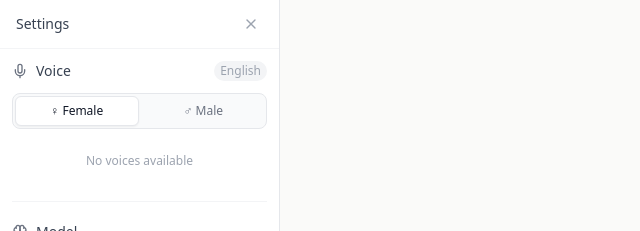
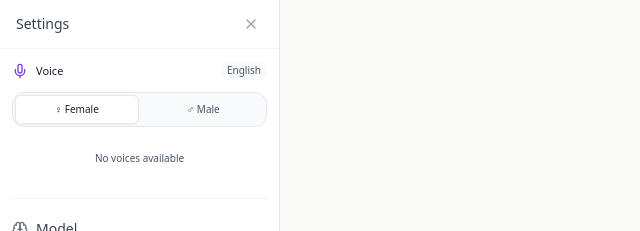
Before and after one commit to weisenchen/digital-human-adk, a Next.js app in the folder frontend/: page /components/SettingsSidebar/SettingsSidebar.component in a window 1280 px wide. Shown: the top 231 px of the page, without its empty margins (0-640 px from the left). Built offline with nearby package versions, Linux system fonts and the light colour scheme.

Commit message:
Unify Voice selector styling with Model (purple theme)

```diff
--- a/frontend/src/pages/components/CharacterSelector/CharacterSelector.component.tsx
+++ b/frontend/src/pages/components/CharacterSelector/CharacterSelector.component.tsx
@@ -37,31 +37,31 @@ const CharacterSelector: React.FC = () => {
     <div className="space-y-3">
       {/* Header */}
       <div className="flex items-center gap-2">
-        <Mic className="w-4 h-4 text-gray-500" />
-        <span className="text-sm font-medium text-gray-700">Voice</span>
-        <span className="text-xs text-gray-400 bg-gray-100 px-1.5 py-0.5 rounded-full ml-auto">
+        <Mic className="w-4 h-4 text-[var(--md-tertiary)]" />
+        <span className="text-label-sm text-[var(--md-on-surface)]">Voice</span>
+        <span className="text-[10px] text-[var(--md-on-surface-variant)] bg-[var(--md-surface-variant)] px-1.5 py-0.5 rounded-full ml-auto">
           English
         </span>
       </div>
 
       {/* Gender Toggle */}
-      <div className="flex gap-1 bg-gray-50 rounded-lg p-0.5 border border-gray-200">
+      <div className="flex gap-1 bg-[var(--md-surface-variant)] rounded-[var(--shape-md)] p-0.5 border border-[var(--md-outline)]">
         <button
           onClick={() => handleGenderChange('female')}
-          className={`flex-1 flex items-center justify-center gap-1.5 py-1.5 px-3 rounded-md text-xs font-medium transition-all ${
+          className={`flex-1 flex items-center justify-center gap-1.5 py-1.5 px-3 rounded-md text-[10px] font-medium transition-all ${
             selectedGender === 'female'
-              ? 'bg-white text-gray-900 shadow-sm border border-gray-200'
-              : 'text-gray-500 hover:text-gray-700'
+              ? 'bg-white text-[var(--md-on-surface)] shadow-sm border border-[var(--md-outline)]'
+              : 'text-[var(--md-on-surface-variant)] hover:text-[var(--md-on-surface)]'
           }`}
         >
           ♀ Female
         </button>
         <button
           onClick={() => handleGenderChange('male')}
-          className={`flex-1 flex items-center justify-center gap-1.5 py-1.5 px-3 rounded-md text-xs font-medium transition-all ${
+          className={`flex-1 flex items-center justify-center gap-1.5 py-1.5 px-3 rounded-md text-[10px] font-medium transition-all ${
             selectedGender === 'male'
-              ? 'bg-white text-gray-900 shadow-sm border border-gray-200'
-              : 'text-gray-500 hover:text-gray-700'
+              ? 'bg-white text-[var(--md-on-surface)] shadow-sm border border-[var(--md-outline)]'
+              : 'text-[var(--md-on-surface-variant)] hover:text-[var(--md-on-surface)]'
           }`}
         >
           ♂ Male
@@ -77,10 +77,10 @@ const CharacterSelector: React.FC = () => {
             return (
               <label
                 key={v.voice_id}
-                className={`flex items-center gap-3 p-2.5 rounded-lg cursor-pointer transition-all border ${
+                className={`flex items-center gap-2 p-2 rounded-[var(--shape-md)] cursor-pointer transition-all border ${
                   isSelected
-                    ? 'bg-white border-gray-300 shadow-sm'
-                    : 'border-transparent hover:bg-gray-50 hover:border-gray-200'
+                    ? 'bg-white border-[var(--md-outline)] shadow-sm'
+                    : 'border-transparent hover:bg-[var(--md-surface-variant)] hover:border-[var(--md-outline)]'
                 }`}
               >
                 <input
@@ -89,13 +89,13 @@ const CharacterSelector: React.FC = () => {
                   value={v.voice_id}
                   checked={isSelected}
                   onChange={() => handleVoiceSelect(v.voice_id)}
-                  className="accent-gray-900 w-3.5 h-3.5 flex-shrink-0"
+                  className="accent-[var(--md-tertiary)] w-3 h-3 flex-shrink-0"
                 />
                 <div className="flex-1 min-w-0">
-                  <div className="text-sm font-medium text-gray-900 truncate">
+                  <div className="text-xs font-medium text-[var(--md-on-surface)] truncate">
                     {charName}
                   </div>
-                  <div className="text-xs text-gray-400 truncate mt-0.5">
+                  <div className="text-[10px] text-[var(--md-on-surface-variant)] truncate mt-0.5">
                     {v.locale}
                   </div>
                 </div>
@@ -104,7 +104,7 @@ const CharacterSelector: React.FC = () => {
           })}
         </div>
       ) : (
-        <div className="text-xs text-gray-400 text-center py-3">
+        <div className="text-[10px] text-[var(--md-on-surface-variant)] text-center py-3">
           No voices available
         </div>
       )}
```
